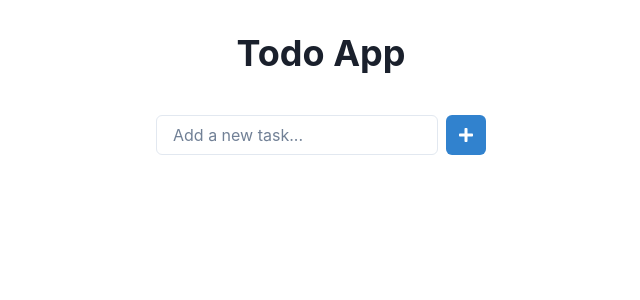
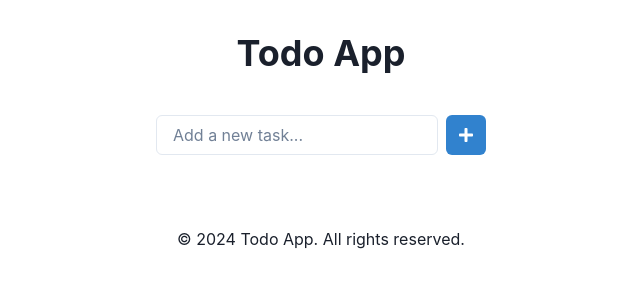
Before and after one commit to GPT-Engineer-App-Dev/mock-helper-09, a React (Vite) app: page / in a window 1280 px wide. Shown: the top 300 px of the page, without its empty margins (319-959 px from the left). Built offline with nearby package versions, Linux system fonts and the light colour scheme.

Commit message:
Added a Footer component to the Todo App, displaying the current year and a copyright notice.
Prompt: add a footer

```diff
--- /dev/null
+++ b/src/components/Footer.jsx
@@ -0,0 +1,12 @@
+import React from "react";
+import { Box, Text } from "@chakra-ui/react";
+
+const Footer = () => {
+  return (
+    <Box as="footer" mt="auto" py={4} textAlign="center">
+      <Text>&copy; {new Date().getFullYear()} Todo App. All rights reserved.</Text>
+    </Box>
+  );
+};
+
+export default Footer;
--- a/src/pages/Index.jsx
+++ b/src/pages/Index.jsx
@@ -1,6 +1,7 @@
 import React, { useState } from "react";
 import { Box, Heading, Input, Button, List, ListItem, ListIcon, VStack, HStack, IconButton, useToast } from "@chakra-ui/react";
 import { FaPlus, FaTrash } from "react-icons/fa";
+import Footer from "../components/Footer";
 
 const Index = () => {
   const [todos, setTodos] = useState([]);
@@ -52,6 +53,7 @@ const Index = () => {
           </ListItem>
         ))}
       </List>
+      <Footer />
     </VStack>
   );
 };
```
